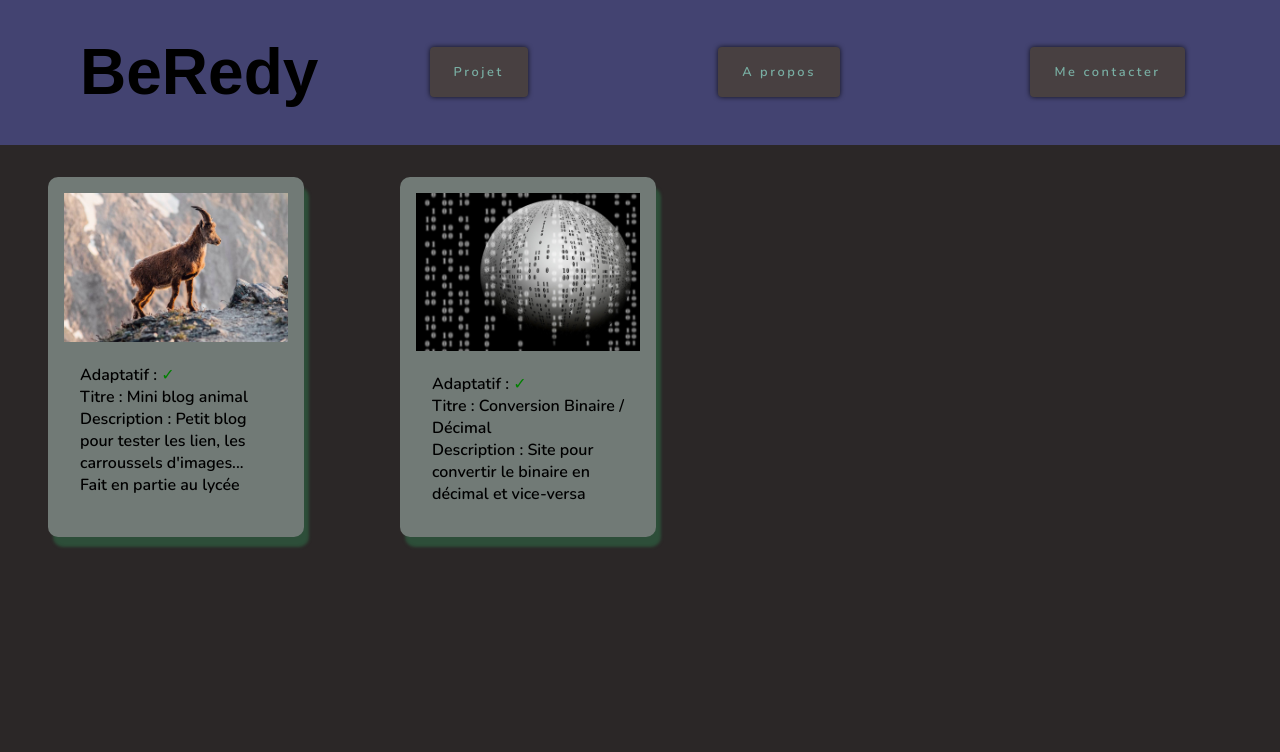
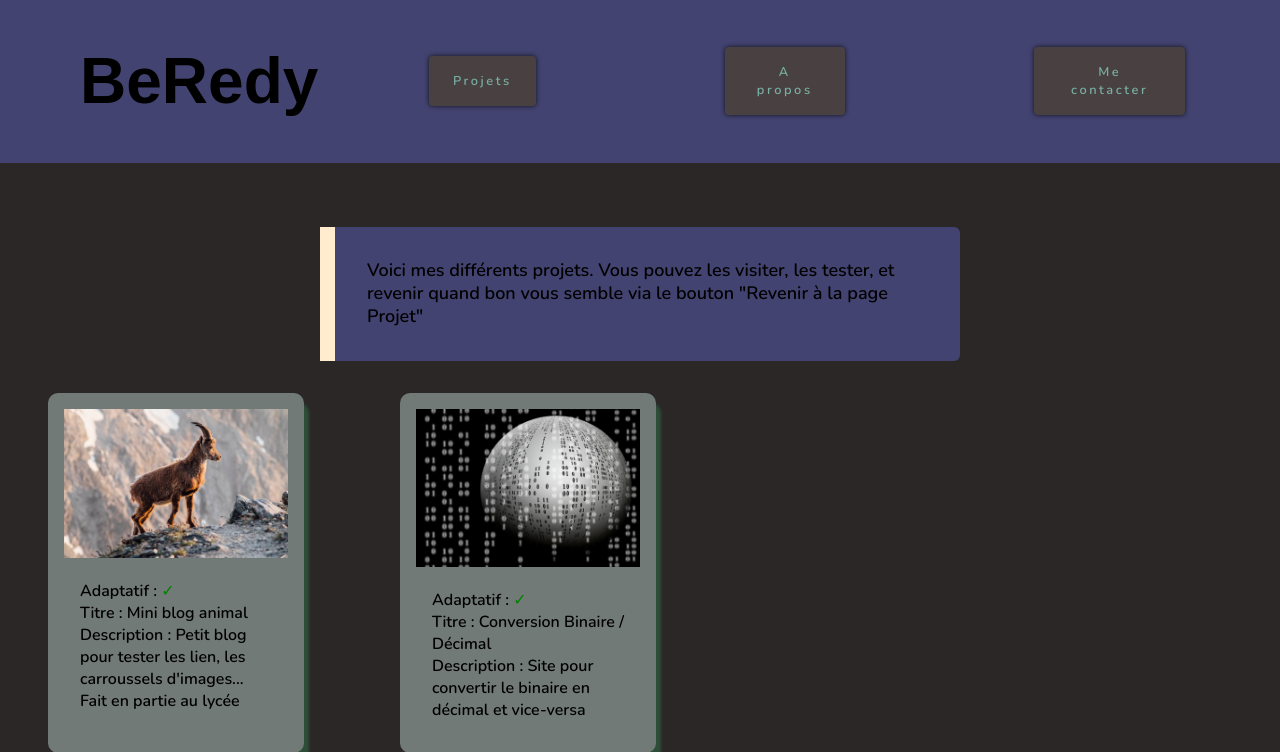
Before and after one commit to Redshark61/site_perso, a PHP site: page /projet.php in a window 1280 px wide. Shown: the top 752 px of the page. Run offline with PHP 8.4, Linux system fonts and the light colour scheme; some web fonts are replaced.

Commit message:
changement sur le projet binaire

```diff
--- a/Binaire/Décimal.html
+++ b/Binaire/Décimal.html
@@ -12,7 +12,7 @@
 
 
     <main>
-        <a href="../projet.html" class="back">RETOUR </a>
+        <a href="../projet.php" class="back">Retour à la page &quot; Projets &quot;</a>
 
         <div id="decimal">
             <input placeholder="Veuillez mettre votre chiffre décimal" id="input_decimal">
--- a/nav.php
+++ b/nav.php
@@ -1,7 +1,7 @@
     <nav>
         <h1><a href="index.php" id="title">BeRedy</a></h1>
         <div class="div-nav">
-            <a href="projet.php"><button>Projet</button></a>
+            <a href="projet.php"><button>Projets</button></a>
             <a href="#"><button>A propos</button></a>
             <a href="#"><button>Me contacter</button></a>
         </div>
--- a/projet.php
+++ b/projet.php
@@ -16,8 +16,12 @@
     <div id="alert">
         <p>CE SITE N'EST PAS ENCORE UTILISABLE SUR PORTABLE !</p>
     </div>
+
     <?php require 'nav.php' ?>
 
+    <section class="explication">
+        <p>Voici mes différents projets. Vous pouvez les visiter, les tester, et revenir quand bon vous semble via le bouton &quot;Revenir à la page Projet&quot;</p>
+    </section>
 
     <div class="projet">
         <a href="animals/index.php">
--- a/style_projet.css
+++ b/style_projet.css
@@ -41,3 +41,8 @@ a {
 #alert {
     display: none;
 }
+
+section {
+    margin-left: 50%;
+    transform: translateX(-50%);
+}
```
Also changed, not shown: Binaire/binaire.html (deleted, +0 -15 lines).
